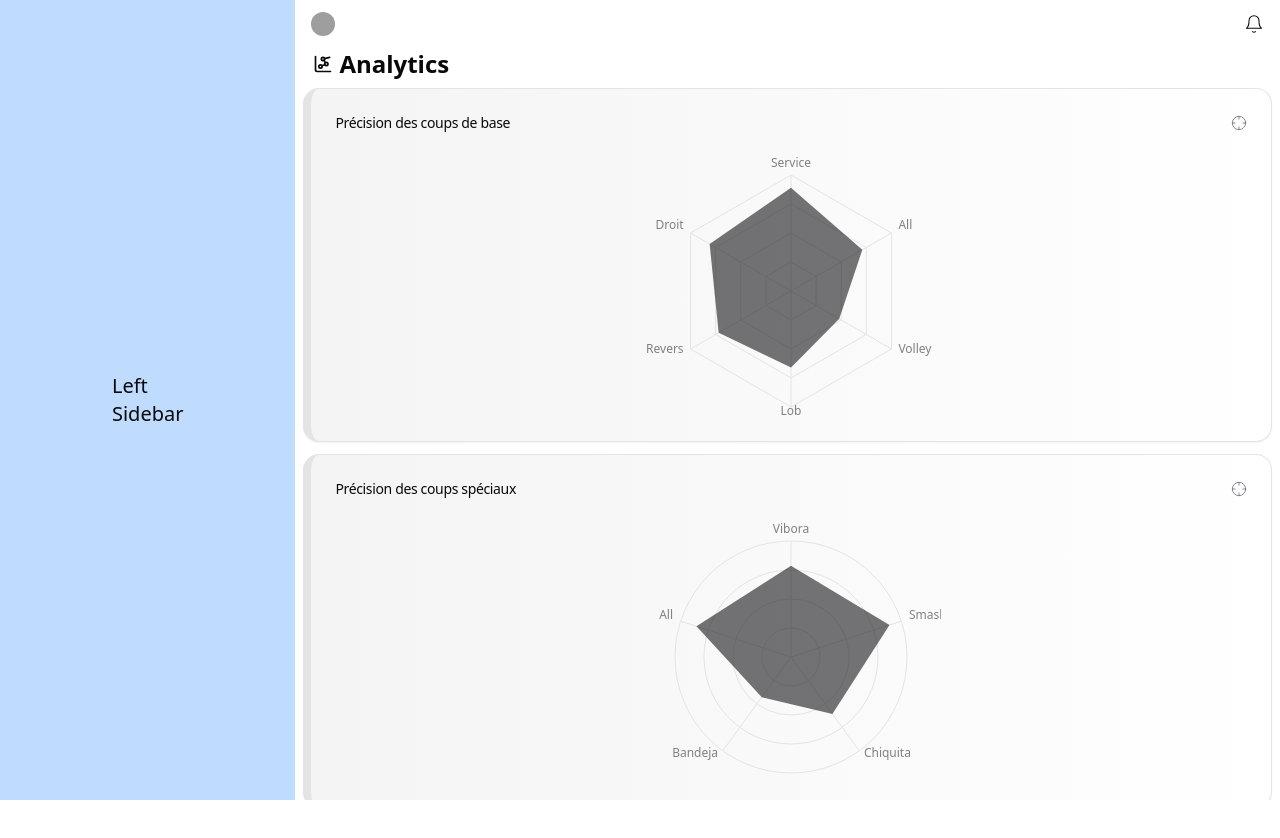
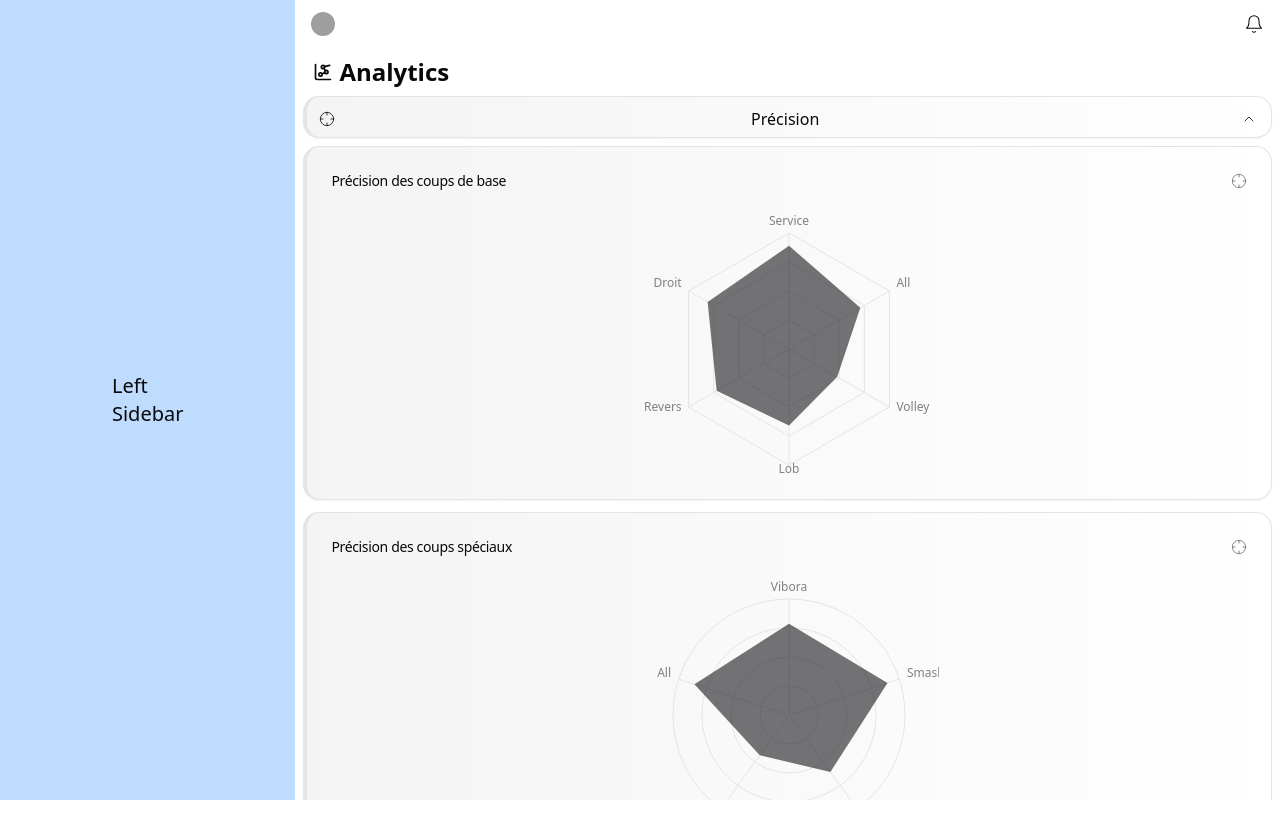
Before and after one commit to Brucells/padelsync, a React (Vite) app: page /analytics in a window 1280 px wide. Shown: the top 838 px of the page. Before the commit the page ends 800 px from the top, so only its background shows below. Built offline with nearby package versions, Linux system fonts and the light colour scheme; grey boxes are pictures that could not be loaded.

Commit message:
Add analytics collapse

```diff
--- a/package.json
+++ b/package.json
@@ -11,6 +11,7 @@
   },
   "dependencies": {
     "@radix-ui/react-avatar": "^1.1.0",
+    "@radix-ui/react-collapsible": "^1.1.0",
     "@radix-ui/react-popover": "^1.1.1",
     "@radix-ui/react-separator": "^1.1.0",
     "@radix-ui/react-slot": "^1.1.0",
--- /dev/null
+++ b/src/components/analytics/accuracy/AccuracyCollapse.tsx
@@ -0,0 +1,38 @@
+import { Collapsible, CollapsibleContent, CollapsibleTrigger } from "@/components/ui/collapsible";
+import { ChevronDown, ChevronUp, Crosshair } from "lucide-react";
+import { BasicAccuracyChart } from "./BasicAccuracyChart";
+import { SpecialAccuracyChart } from "./SpecialAccuracyChart";
+import { Card } from "@/components/ui/card";
+import { useState } from "react";
+import { Button } from "@/components/ui/button";
+
+function AccuracyCollapse() {
+
+    const [isOpen, setIsOpen] = useState(true)
+
+    return (
+        <Collapsible open={isOpen} onOpenChange={setIsOpen}>
+            <Card className="bg-gradient-to-r from-accent mb-2 border-l-4">
+                <div className="flex justify=between items-center pl-2 pr-1 pt-1">
+                    <Crosshair strokeWidth={1.2} className="h-4" />
+                    <span className="text-md font-normal text-muted-forregrond ml-auto">Précision</span>
+                    <CollapsibleTrigger asChild className="w-full">
+                        <Button variant="ghost" size="sm" className="w-9 p-0 ml-auto">
+                            {
+                                isOpen ? <ChevronUp strokeWidth={1.2} className="h-4" />
+                                    : <ChevronDown strokeWidth={1.2} className="h-4" />
+                            }
+                            <span className="sr-only">Toggle</span>
+                        </Button>
+                    </CollapsibleTrigger>
+                </div>
+            </Card>
+            <CollapsibleContent>
+                <BasicAccuracyChart />
+                <SpecialAccuracyChart />
+            </CollapsibleContent>
+        </Collapsible>
+    );
+}
+
+export default AccuracyCollapse;
--- a/src/components/analytics/SpecialAccuracyChart.tsx
+++ b/src/components/analytics/accuracy/BasicAccuracyChart.tsx
@@ -17,11 +17,12 @@ import {
 export const description = "A radar chart with a grid filled"
 
 const chartData = [
-    { shot: "Vibora", desktop: 22 },
-    { shot: "Smash", desktop: 25 },
-    { shot: "Chiquita", desktop: 17 },
-    { shot: "Bandeja", desktop: 12 },
-    { shot: "All", desktop: 24 },
+    { shot: "Service", desktop: 89 },
+    { shot: "All", desktop: 71 },
+    { shot: "Volley", desktop: 48 },
+    { shot: "Lob", desktop: 66 },
+    { shot: "Revers", desktop: 72 },
+    { shot: "Droit", desktop: 81 },
 ]
 
 const chartConfig = {
@@ -31,11 +32,11 @@ const chartConfig = {
     },
 } satisfies ChartConfig
 
-export function SpecialAccuracyChart() {
+export function BasicAccuracyChart() {
     return (
-        <Card className="bg-gradient-to-r from-accent mb-3 border-l-8">
+        <Card className="bg-gradient-to-r from-accent mb-3 border-l-4">
             <CardHeader className="flex flex-row items-center justify-between space-y-0 pb-2">
-                <CardTitle className="text-sm font-medium">Précision des coups spéciaux</CardTitle>
+                <CardTitle className="text-sm font-medium">Précision des coups de base</CardTitle>
                 <Crosshair strokeWidth={1.25} className="h-4 w-4 text-muted-foreground" />
             </CardHeader>
 
@@ -49,7 +50,7 @@ export function SpecialAccuracyChart() {
                             cursor={true}
                             content={<ChartTooltipContent />}
                         />
-                        <PolarGrid gridType="circle" className="" />
+                        <PolarGrid className="" />
                         <PolarAngleAxis dataKey="shot" />
                         <Radar
                             dataKey="desktop"
--- a/src/components/analytics/BasicAccuracyChart.tsx
+++ b/src/components/analytics/accuracy/SpecialAccuracyChart.tsx
@@ -17,12 +17,11 @@ import {
 export const description = "A radar chart with a grid filled"
 
 const chartData = [
-    { shot: "Service", desktop: 89 },
-    { shot: "All", desktop: 71 },
-    { shot: "Volley", desktop: 48 },
-    { shot: "Lob", desktop: 66 },
-    { shot: "Revers", desktop: 72 },
-    { shot: "Droit", desktop: 81 },
+    { shot: "Vibora", desktop: 22 },
+    { shot: "Smash", desktop: 25 },
+    { shot: "Chiquita", desktop: 17 },
+    { shot: "Bandeja", desktop: 12 },
+    { shot: "All", desktop: 24 },
 ]
 
 const chartConfig = {
@@ -32,11 +31,11 @@ const chartConfig = {
     },
 } satisfies ChartConfig
 
-export function BasicAccuracyChart() {
+export function SpecialAccuracyChart() {
     return (
-        <Card className="bg-gradient-to-r from-accent mb-3 border-l-8">
+        <Card className="bg-gradient-to-r from-accent mb-3 border-l-4">
             <CardHeader className="flex flex-row items-center justify-between space-y-0 pb-2">
-                <CardTitle className="text-sm font-medium">Précision des coups de base</CardTitle>
+                <CardTitle className="text-sm font-medium">Précision des coups spéciaux</CardTitle>
                 <Crosshair strokeWidth={1.25} className="h-4 w-4 text-muted-foreground" />
             </CardHeader>
 
@@ -50,7 +49,7 @@ export function BasicAccuracyChart() {
                             cursor={true}
                             content={<ChartTooltipContent />}
                         />
-                        <PolarGrid className="" />
+                        <PolarGrid gridType="circle" className="" />
                         <PolarAngleAxis dataKey="shot" />
                         <Radar
                             dataKey="desktop"
--- /dev/null
+++ b/src/components/analytics/postion/PositionCollapse.tsx
@@ -0,0 +1,33 @@
+import { Button } from "@/components/ui/button";
+import { Card } from "@/components/ui/card";
+import { Collapsible, CollapsibleContent, CollapsibleTrigger } from "@/components/ui/collapsible";
+import { ChevronDown, ChevronUp, MapPinned } from "lucide-react";
+import { useState } from "react";
+
+function PositionCollapse() {
+    const [isOpen, setIsOpen] = useState(true)
+
+    return (
+        <Collapsible open={isOpen} onOpenChange={setIsOpen}>
+            <Card className="bg-gradient-to-r from-accent mb-2 border-l-4">
+                <div className="flex justify=between items-center pl-2 pr-1 pt-1">
+                    <MapPinned strokeWidth={1.2} className="h-4" />
+                    <span className="text-md font-normal text-muted-forregrond ml-auto">Position</span>
+                    <CollapsibleTrigger asChild className="w-full">
+                        <Button variant="ghost" size="sm" className="w-9 p-0 ml-auto">
+                            {
+                                isOpen ? <ChevronUp strokeWidth={1.2} className="h-4" />
+                                    : <ChevronDown strokeWidth={1.2} className="h-4" />
+                            }
+                            <span className="sr-only">Toggle</span>
+                        </Button>
+                    </CollapsibleTrigger>
+                </div>
+            </Card>
+            <CollapsibleContent>
+            </CollapsibleContent>
+        </Collapsible>
+    );
+}
+
+export default PositionCollapse;
--- /dev/null
+++ b/src/components/analytics/service/ServiceCollapse.tsx
@@ -0,0 +1,33 @@
+import { Button } from "@/components/ui/button";
+import { Card } from "@/components/ui/card";
+import { Collapsible, CollapsibleContent, CollapsibleTrigger } from "@/components/ui/collapsible";
+import { ChevronDown, ChevronUp, HandPlatter } from "lucide-react";
+import { useState } from "react";
+
+function ServiceCollapse() {
+    const [isOpen, setIsOpen] = useState(true)
+
+    return (
+        <Collapsible open={isOpen} onOpenChange={setIsOpen}>
+            <Card className="bg-gradient-to-r from-accent mb-2 border-l-4">
+                <div className="flex justify=between items-center pl-2 pr-1 pt-1">
+                    <HandPlatter strokeWidth={1.2} className="h-4" />
+                    <span className="text-md font-normal text-muted-forregrond ml-auto">Service</span>
+                    <CollapsibleTrigger asChild className="w-full">
+                        <Button variant="ghost" size="sm" className="w-9 p-0 ml-auto">
+                            {
+                                isOpen ? <ChevronUp strokeWidth={1.2} className="h-4" />
+                                    : <ChevronDown strokeWidth={1.2} className="h-4" />
+                            }
+                            <span className="sr-only">Toggle</span>
+                        </Button>
+                    </CollapsibleTrigger>
+                </div>
+            </Card>
+            <CollapsibleContent>
+            </CollapsibleContent>
+        </Collapsible>
+    );
+}
+
+export default ServiceCollapse;
--- /dev/null
+++ b/src/components/ui/collapsible.tsx
@@ -0,0 +1,9 @@
+import * as CollapsiblePrimitive from "@radix-ui/react-collapsible"
+
+const Collapsible = CollapsiblePrimitive.Root
+
+const CollapsibleTrigger = CollapsiblePrimitive.CollapsibleTrigger
+
+const CollapsibleContent = CollapsiblePrimitive.CollapsibleContent
+
+export { Collapsible, CollapsibleTrigger, CollapsibleContent }
--- a/src/pages/Analytics.tsx
+++ b/src/pages/Analytics.tsx
@@ -1,18 +1,21 @@
-import { BasicAccuracyChart } from "@/components/analytics/BasicAccuracyChart";
-import { SpecialAccuracyChart } from "@/components/analytics/SpecialAccuracyChart";
+import AccuracyCollapse from "@/components/analytics/accuracy/AccuracyCollapse";
+import PositionCollapse from "@/components/analytics/postion/PositionCollapse";
+import ServiceCollapse from "@/components/analytics/service/ServiceCollapse";
 import { ChartNetwork } from "lucide-react";
 
 function Analytics() {
     return (
         <>
-            <div className="flex flex-row items-center mb-2">
+            <div className="flex flex-row items-center my-2">
                 <ChartNetwork strokeWidth={2} className="ml-2 mr-1 h-5" />
                 <h1 className="text-lg font-semibold md:text-2xl">Analytics</h1>
             </div>
-            <BasicAccuracyChart />
-            <SpecialAccuracyChart />
+
+            <AccuracyCollapse />
+            <PositionCollapse />
+            <ServiceCollapse />
         </>
-     );
+    );
 }
 
 export default Analytics;
```
Also changed, not shown: 1 other file (tests, documents, lock files or other folders).
